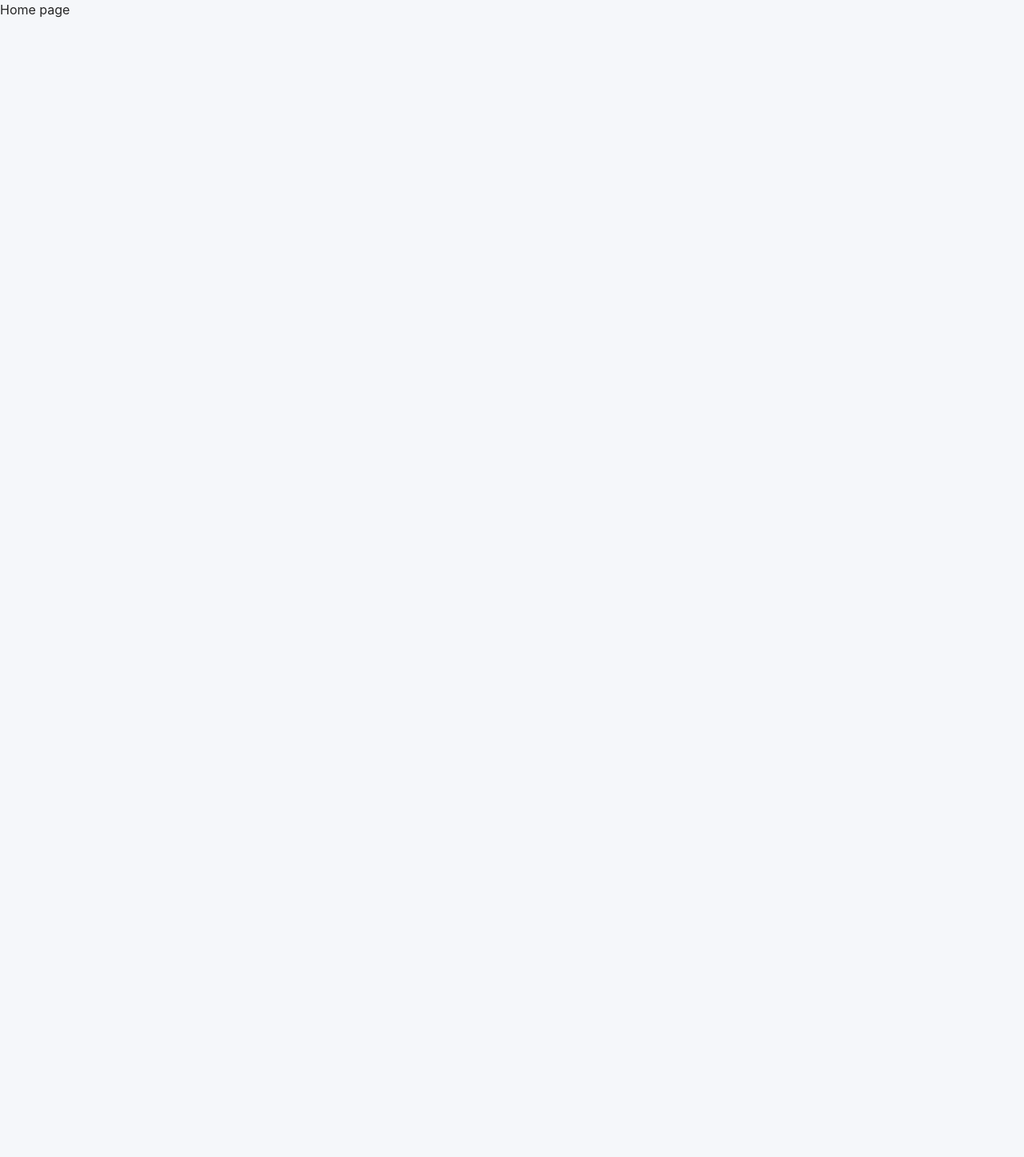
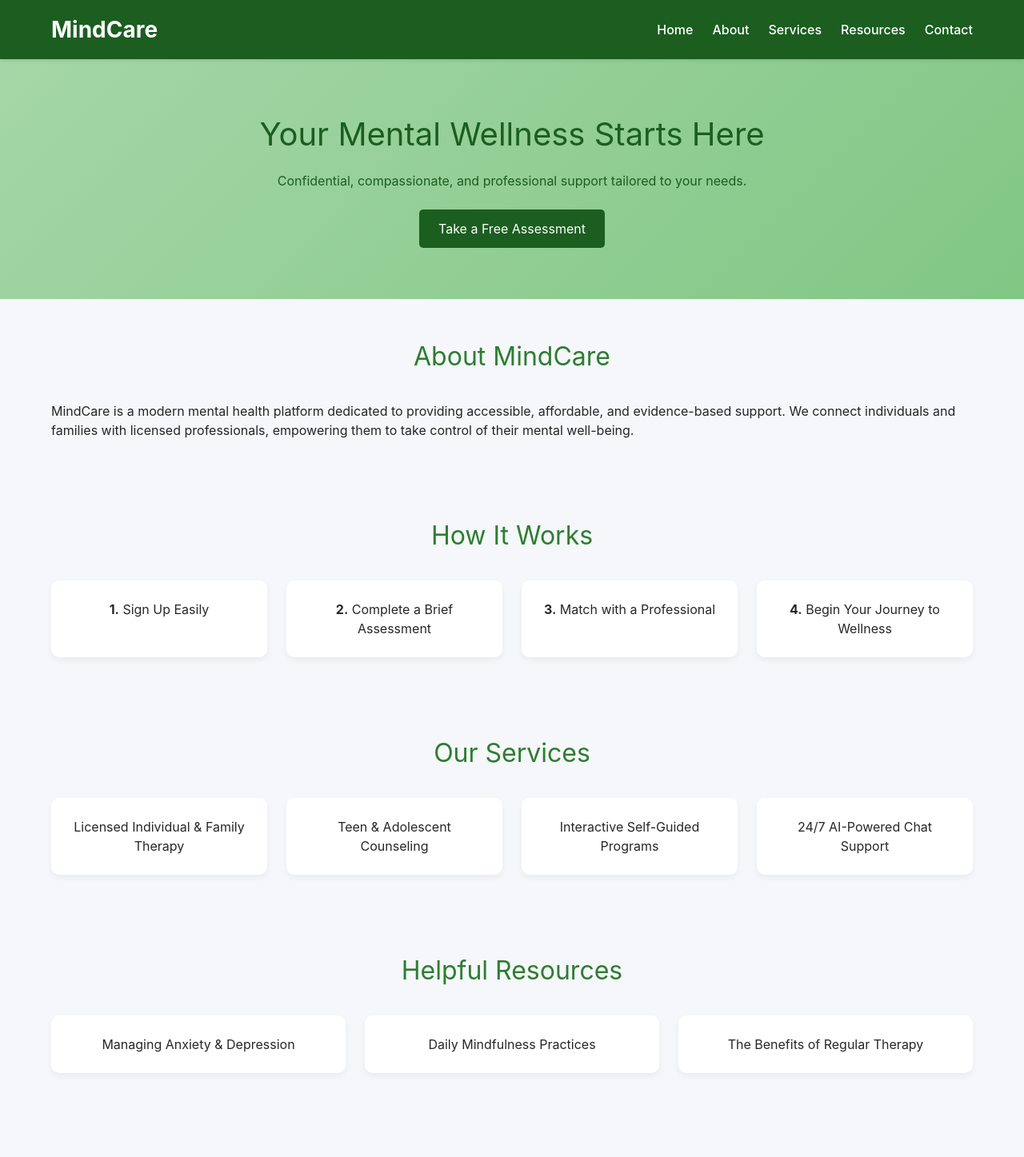
Before and after one commit to mohamednousad/Counselling-Booking-System, a React (Create React App) app in the folder client/: page / in a window 1280 px wide. Shown: the top 1447 px of the page at 80% size. Before the commit the page ends 800 px from the top, so only its background shows below. Built offline with nearby package versions, Linux system fonts and the light colour scheme.

Commit message:
Updated the Home Page

```diff
--- /dev/null
+++ b/client/src/components/Home/AboutMe.jsx
@@ -0,0 +1,17 @@
+const AboutMe = () => {
+  return (
+    <section id="about">
+      <div class="container">
+        <h2>About MindCare</h2>
+        <p>
+          MindCare is a modern mental health platform dedicated to providing
+          accessible, affordable, and evidence-based support. We connect
+          individuals and families with licensed professionals, empowering them
+          to take control of their mental well-being.
+        </p>
+      </div>
+    </section>
+  );
+};
+
+export default AboutMe;
--- /dev/null
+++ b/client/src/components/Home/Assessment.jsx
@@ -0,0 +1,12 @@
+const Assessment = () => {
+  return (
+    <section id="assessment">
+      <div class="container">
+        <h2>Not Sure Where to Start?</h2>
+        <a href="#" class="btn">Take a 3-Minute Self-Check</a>
+      </div>
+    </section>
+  );
+};
+
+export default Assessment;
--- /dev/null
+++ b/client/src/components/Home/Footer.jsx
@@ -0,0 +1,14 @@
+const Footer = () => {
+  return (
+    <footer class="footer" id="contact">
+      <div class="container">
+        <p>
+          &copy; 2025 MindCare. All rights reserved. | Privacy Policy | Terms of
+          Service
+        </p>
+      </div>
+    </footer>
+  );
+};
+
+export default Footer;
--- /dev/null
+++ b/client/src/components/Home/Hero.jsx
@@ -0,0 +1,17 @@
+
+
+const Hero = () => {
+  return (
+    <section class="hero" id="home">
+      <h1>Your Mental Wellness Starts Here</h1>
+      <p>
+        Confidential, compassionate, and professional support tailored to your
+        needs.
+      </p>
+      <a href="#assessment" class="btn">Take a Free Assessment</a>
+    </section>
+
+  );
+};
+
+export default Hero;
--- /dev/null
+++ b/client/src/components/Home/Navbar.jsx
@@ -0,0 +1,19 @@
+const Navbar = () => {
+  return (
+    <header>
+      <div class="container nav-container">
+        <div class="logo">MindCare</div>
+        <div class="menu-toggle" id="menuToggle">☰</div>
+        <nav id="navbar">
+          <a href="#home">Home</a>
+          <a href="#about">About</a>
+          <a href="#services">Services</a>
+          <a href="#resources">Resources</a>
+          <a href="#contact">Contact</a>
+        </nav>
+      </div>
+    </header>
+  );
+};
+
+export default Navbar;
--- /dev/null
+++ b/client/src/components/Home/Resources.jsx
@@ -0,0 +1,16 @@
+const Resources = () => {
+  return (
+    <section class="resources" id="resources">
+      <div class="container">
+        <h2>Helpful Resources</h2>
+        <ul>
+          <li>Managing Anxiety & Depression</li>
+          <li>Daily Mindfulness Practices</li>
+          <li>The Benefits of Regular Therapy</li>
+        </ul>
+      </div>
+    </section>
+  );
+};
+
+export default Resources;
--- /dev/null
+++ b/client/src/components/Home/Services.jsx
@@ -0,0 +1,17 @@
+const Services = () => {
+  return (
+    <section class="services" id="services">
+      <div class="container">
+        <h2>Our Services</h2>
+        <ul>
+          <li>Licensed Individual & Family Therapy</li>
+          <li>Teen & Adolescent Counseling</li>
+          <li>Interactive Self-Guided Programs</li>
+          <li>24/7 AI-Powered Chat Support</li>
+        </ul>
+      </div>
+    </section>
+  );
+};
+
+export default Services;
--- /dev/null
+++ b/client/src/components/Home/Works.jsx
@@ -0,0 +1,17 @@
+const Works = () => {
+  return (
+    <section class="how-it-works">
+      <div class="container">
+        <h2>How It Works</h2>
+        <div class="steps">
+          <div><strong>1.</strong> Sign Up Easily</div>
+          <div><strong>2.</strong> Complete a Brief Assessment</div>
+          <div><strong>3.</strong> Match with a Professional</div>
+          <div><strong>4.</strong> Begin Your Journey to Wellness</div>
+        </div>
+      </div>
+    </section>
+  );
+};
+
+export default Works;
--- a/client/src/index.css
+++ b/client/src/index.css
@@ -24,3 +24,158 @@
 body {
   background-color: #f2f4f7;
 }
+
+* {
+  box-sizing: border-box;
+}
+
+body {
+  margin: 0;
+  font-family: 'Segoe UI', Tahoma, Geneva, Verdana, sans-serif;
+  background-color: #f4f6f8;
+  color: #333;
+  line-height: 1.6;
+}
+
+header {
+  background-color: #1b5e20;
+  color: white;
+  padding: 1rem 0;
+  position: relative;
+  box-shadow: 0 2px 4px rgba(0, 0, 0, 0.1);
+}
+
+.container {
+  max-width: 1200px;
+  margin: auto;
+  padding: 0 1.5rem;
+}
+
+.nav-container {
+  display: flex;
+  justify-content: space-between;
+  align-items: center;
+}
+
+.logo {
+  font-size: 1.75rem;
+  font-weight: bold;
+}
+
+nav {
+  display: flex;
+  gap: 1.5rem;
+}
+
+nav a {
+  color: white;
+  text-decoration: none;
+  font-weight: 500;
+  transition: color 0.3s ease;
+}
+
+nav a:hover {
+  color: #c8e6c9;
+}
+
+.menu-toggle {
+  display: none;
+  font-size: 2rem;
+  cursor: pointer;
+}
+
+.hero {
+  background: linear-gradient(135deg, #a5d6a7, #81c784);
+  color: #1b5e20;
+  text-align: center;
+  padding: 4rem 1rem;
+}
+
+.hero h1 {
+  font-size: 2.5rem;
+  margin-bottom: 1rem;
+}
+
+.btn {
+  display: inline-block;
+  background-color: #1b5e20;
+  color: white;
+  padding: 0.75rem 1.5rem;
+  text-decoration: none;
+  border-radius: 5px;
+  margin-top: 1.5rem;
+  transition: background 0.3s ease;
+}
+
+.btn:hover {
+  background-color: #388e3c;
+}
+
+section {
+  padding: 3rem 1rem;
+}
+
+h2 {
+  text-align: center;
+  margin-bottom: 2rem;
+  font-size: 2rem;
+  color: #2e7d32;
+}
+
+.footer {
+  background-color: #1b5e20;
+  color: white;
+  text-align: center;
+  padding: 1.5rem;
+  font-size: 0.9rem;
+}
+
+.steps,
+.services ul,
+.resources ul {
+  display: flex;
+  flex-wrap: wrap;
+  justify-content: center;
+  gap: 1.5rem;
+  list-style: none;
+  padding: 0;
+}
+
+.steps div,
+.services li,
+.resources li {
+  background: white;
+  padding: 1.5rem;
+  border-radius: 10px;
+  box-shadow: 0 4px 8px rgba(0, 0, 0, 0.05);
+  flex: 1 1 220px;
+  text-align: center;
+  transition: transform 0.3s ease;
+}
+
+.steps div:hover,
+.services li:hover,
+.resources li:hover {
+  transform: translateY(-5px);
+}
+
+@media (max-width: 768px) {
+  nav {
+    display: none;
+    flex-direction: column;
+    background-color: #1b5e20;
+    position: absolute;
+    top: 60px;
+    right: 0;
+    width: 100%;
+    padding: 1rem;
+  }
+
+  nav.active {
+    display: flex;
+  }
+
+  .menu-toggle {
+    display: block;
+  }
+}
--- a/client/src/views/appViews/Home.js
+++ b/client/src/views/appViews/Home.js
@@ -1,7 +1,24 @@
 import React from 'react'
+import Navbar from '../../components/Home/Navbar'
+import Hero from '../../components/Home/Hero'
+import AboutMe from '../../components/Home/AboutMe'
+import Works from '../../components/Home/Works'
+import Services from '../../components/Home/Services'
+import Resources from '../../components/Home/Resources'
+import Assessment from '../../components/Home/Assessment'
+import Footer from '../../components/Home/Footer'
 
 export default function Home() {
   return (
-    <div>Home page</div>
+    <div>
+      <Navbar/>
+      <Hero/>
+      <AboutMe/>
+      <Works/>
+      <Services/>
+      <Resources/>
+      <Assessment/>
+      <Footer/>
+    </div>
   )
 }
```
Also changed, not shown: client/src/components/Home/index.js (deleted).
